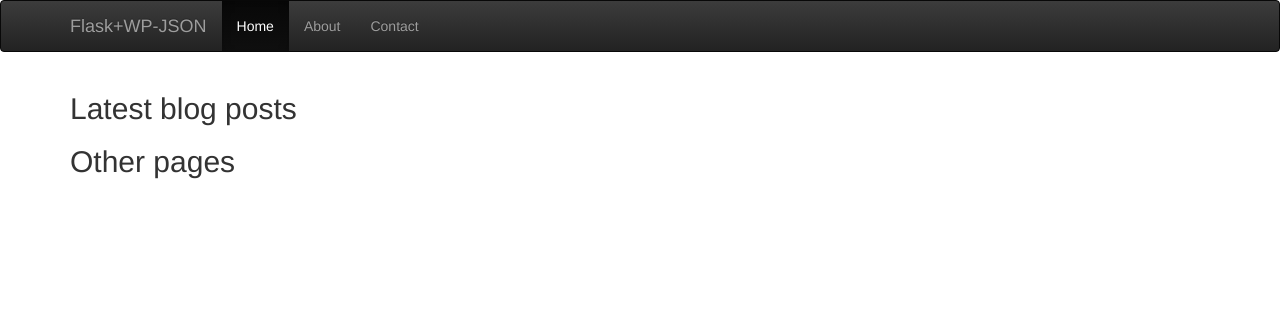
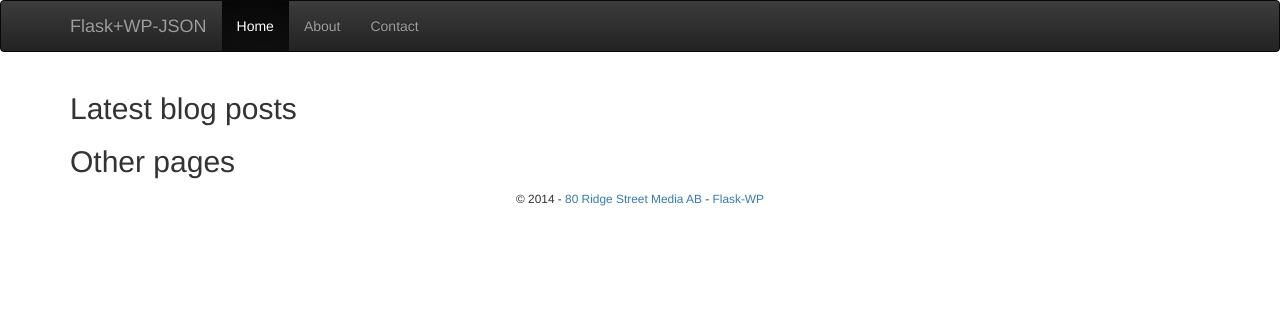
Before and after one commit to lihuimail/flask-wp, a Flask app: template templates/home.html in a window 1280 px wide. Shown: the top 312 px of the page. Run offline with Flask 2, Linux system fonts and the light colour scheme; the template is opened without the code that fills it, so the values that code supplies are empty; some libraries are stand-ins or nearby versions.

Commit message:
Added footer info about repo

```diff
--- a/templates/layout.html
+++ b/templates/layout.html
@@ -39,6 +39,8 @@
         {% block body %}{% endblock %}
     </div>
 
+    <footer class="text-center"><small>&copy; 2014 - <a href="http://ridgestreet.se">80 Ridge Street Media AB</a> - <a href="https://github.com/hising/flask-wp">Flask-WP</a></small></footer>
+
 
     <script src="//ajax.googleapis.com/ajax/libs/jquery/1.11.1/jquery.min.js"></script>
     <script src="//maxcdn.bootstrapcdn.com/bootstrap/3.2.0/js/bootstrap.min.js"></script>
```
